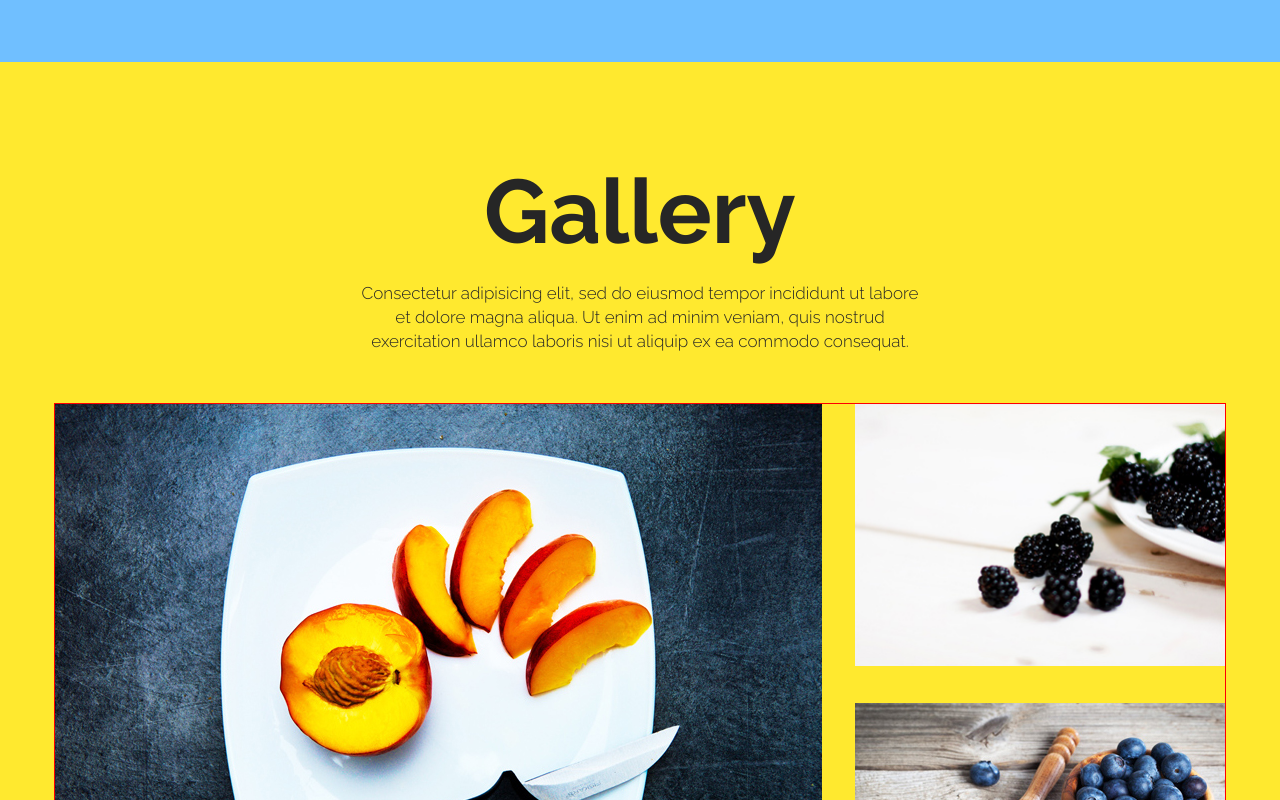
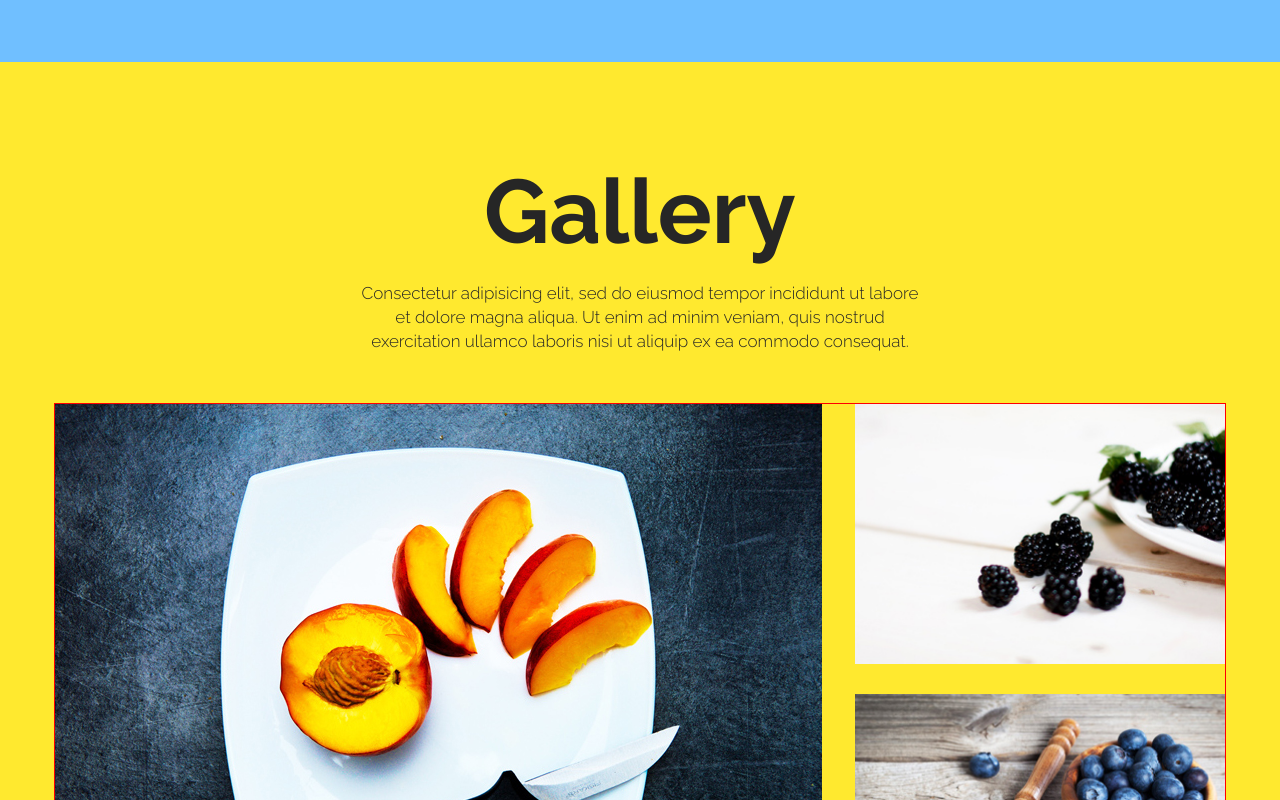
Before and after one commit to Anna-gif-ui/ht_14_preprocessor, a website: page index.html in a window 1280 px wide. Shown: the part 2000-2800 px from the top of the page. Drawn offline with nearby package versions, Linux system fonts and the light colour scheme.

Commit message:
fixed grid

```diff
--- a/index.html
+++ b/index.html
@@ -11,12 +11,10 @@
 <body>
 
     <header>
-        <!-- style="background-image:url('../img/main.jpg') -->
 
             <div class="container">
                 <nav class="nav">
                     <a class="nav__logo" href="#home"><img src="img/logo.png" alt=""></img></a>
-
                     <ul class="nav__list">
                     <li class="nav__item"><a class="nav__link" href="#home">home</a></li>
                     <li class="nav__item"><a class="nav__link" href="#about">about</a></li>
@@ -30,13 +28,11 @@
 
 <section class="section section--bg section--main">
           <div class="container">
-
                 <div class="col col--1--3">
                     <div class="text">
                         <h1 class="text__heading">fresh life</h1>
                         <p class="text__info">Sed do eiusmod tempor incididunt ut labore et dolore magna aliqua. Ut enim ad minim veniam, quis nostrud exercitation ullamco.</p>
                         <a class="btn btn--main" href="" >get free now</a>
-
                     </div>
                     <a class="text__scroll" href="#about">
                         <svg class="scroll" width="23px" height="37px">
@@ -44,7 +40,6 @@
                         </svg>
                     </a>
                 </div>
-
           </div>
         </div>
 </section>
@@ -62,7 +57,6 @@
                         <p class="text--wrap__info">Abore Cahee magna aliqua. Ut enim ad minim veniam, quis nostrud exercitation ullamco laboris nisi ut aliquip ex ea commodo consequat. Duis aute irure dolor in reprehenderit in voluptate velit esse cillum.</p>
                         <p>Nim id est laborum. Sed ut perspiciatis unde omnis iste natus error sit voluptatem accusantium doloremque laudantium, totam rem aperiam, eaque ipsa quae ab illo inventore.</p>
                     </div>
-
                 </div>
             </div>
         </div>
@@ -106,7 +100,6 @@
                             </svg>
                         </a>
                     </div>
-
                 </div>
             </div>
         </div>
@@ -118,23 +111,15 @@
                 <p>Consectetur adipisicing elit, sed do eiusmod tempor incididunt ut labore et dolore magna aliqua. Ut enim ad minim veniam, quis nostrud exercitation ullamco laboris nisi ut aliquip ex ea commodo consequat.</p>
             </div>
             <div class="grid">
-
-                    <div class="grid__item grid__item--wide img-wrap">
+                    <div class="grid__item img-wrap">
                         <img class="mg" src="./img/galwide.jpg" alt="">
                     </div>
-                    <div class="grid__item grid__item--nar img-wrap">
+                    <div class="grid__item img-wrap">
                         <img class="img" src="./img/galtiny.jpg" alt="">
                     </div>
                     <div class="grid__item img-wrap">
                         <img class="img" src="./img/galtiny2.jpg" alt="">
                     </div>
-                    <!-- <div class="grid__item img-wrap">
-                        <img class="img" src="./img/galhalf.jpg" alt="">
-                    </div>
-                    <div class="grid__item img-wrap">
-                        <img class="img" src="./img/galhalf2.jpg" alt="">
-                    </div> -->
-
             </div>
                    <div class="gridtwo">
                        <div class="gridtwo__item img-wrap">
--- a/scss/styles.scss
+++ b/scss/styles.scss
@@ -75,7 +75,6 @@ header {
 }
 
 .section{
-    /* padding: 100px auto; */
     overflow: hidden;
     margin: 0;
     &--main{
@@ -317,35 +316,12 @@ h3{
     }
 }
 
-// .grid{
-//     outline: 1px solid red;
-
-//     display: grid;
-//     grid-template-columns: repeat(4, 1fr);
-//     grid-template-columns: repeat(4, 1fr);
-//     // grid-auto-flow: column;
-//     grid-gap: 30px;
-//     &__item--wide{
-//         grid-column: 1/4;
-//         grid-row: 1/3;
-//     }
-//     &__item--fst-halfwide{
-//         grid-column: 1/3;
-//     }
-//     &__item--snd-halfwide{
-//         grid-column: 3/5;
-//     }
-// }
-
 .grid{
     outline: 1px solid red;
     display: grid;
     grid-template-columns: 770px 370px;
-    // grid-template-rows: repeat(2, 550px);
     grid-auto-rows: auto;
-    justify-content: stretch;
-    align-items: stretch;
-    // grid-auto-flow: column;
+    height: 550px;
     grid-gap: 30px;
     &__item:nth-child(1){
         grid-column-start: 1;
@@ -357,10 +333,6 @@ h3{
         grid-row-start: 2;
         grid-row-end: 1;
     }
-    // &__item:nth-child(5){
-    //     grid-row-start: 3;
-    //     grid-row-end: 4;
-    // }
 }
 
 .gridtwo{
@@ -377,11 +349,10 @@ h3{
     overflow: hidden;
 }
 .img{
-    // @include posA;
-    // max-width: 100%;
-    background-size: cover;
-    background-position: center;
-    width: 100%;
+    @include posA($top: 50%, $left: 50%, $delta_x: -50%, $delta_y: -50%);
+    min-width: 100%;
+    min-height: 100%;
+    box-shadow: 0px 4px 10px 0px rgba(0, 0, 0, 0.5);
     }
 
 
@@ -509,9 +480,7 @@ h3{
         color: $body-color;
         }
     }
-
 }
-
 
 footer{
     background-color: $body-color;
```
Also changed, not shown: css/styles.css, 1 other file. Lines whose indentation alone changed are shown as unchanged.
